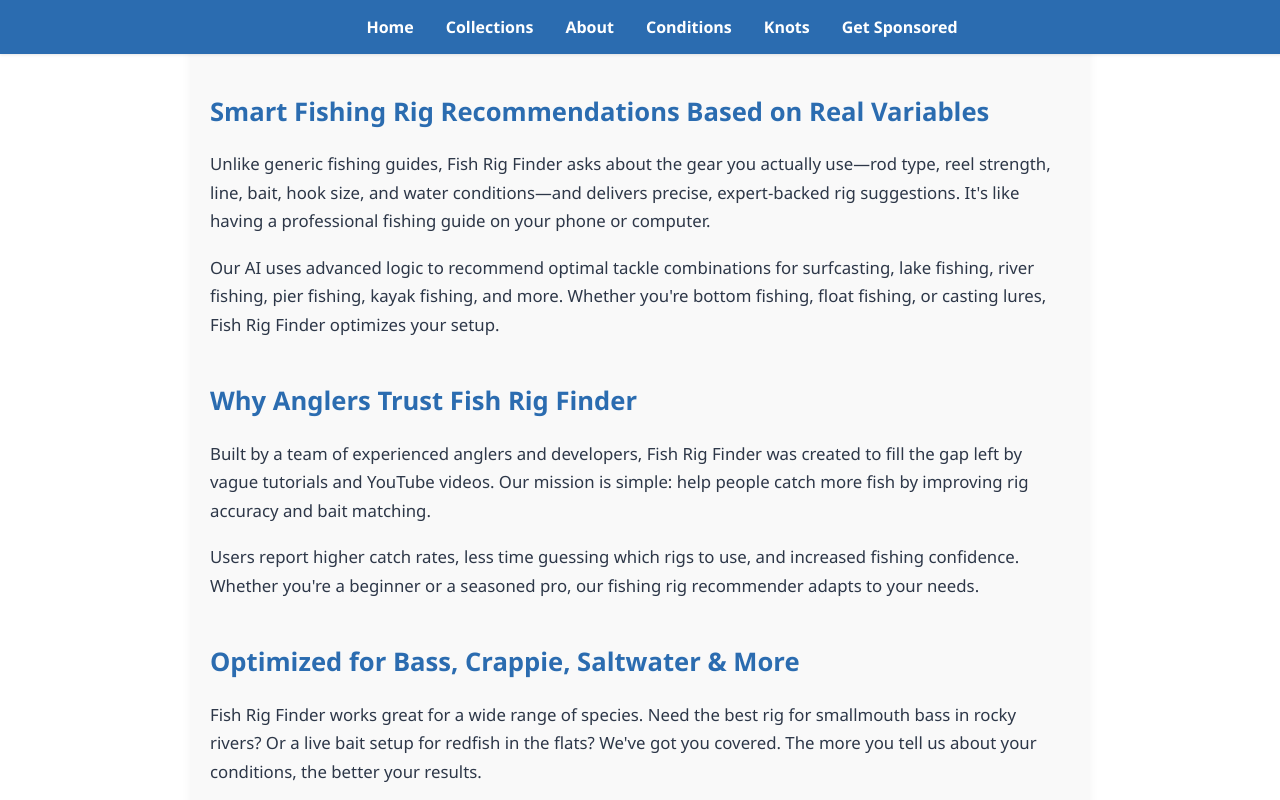
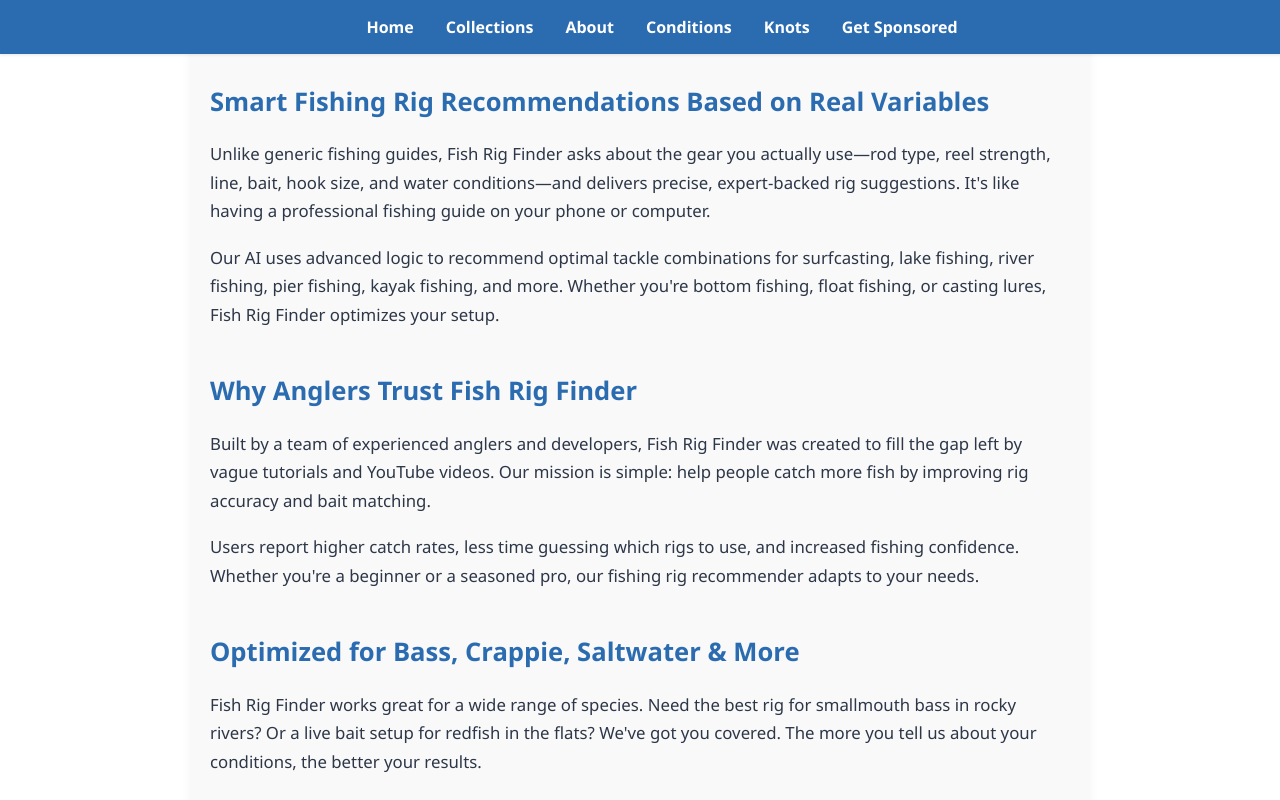
Before and after one commit to autin2/fishrigfinder, a website: page about.html in a window 1280 px wide. Shown: the top 800 px of the page. Drawn offline with Linux system fonts and the light colour scheme.

Commit message:
Update about.html

```diff
--- a/about.html
+++ b/about.html
@@ -56,8 +56,8 @@
 
      .about-container {
     max-width: 860px;
-      margin: 100px auto 50px; /* 100px top margin to offset fixed navbar */
-      padding: 20px;
+    margin: 0 auto 50px;
+    padding: 100px 20px 20px; /* Added top padding for fixed navbar */
     background-color: #f9f9f9;
     border-radius: 12px;
     box-shadow: 0 4px 10px rgba(0, 0, 0, 0.05);
@@ -65,6 +65,7 @@
     font-size: 1.05rem;
     color: #2d3748;
   }
+
 
     .about-container h1, .about-container h2 {
       color: #2b6cb0;
```
Lines whose indentation alone changed are shown as unchanged.
